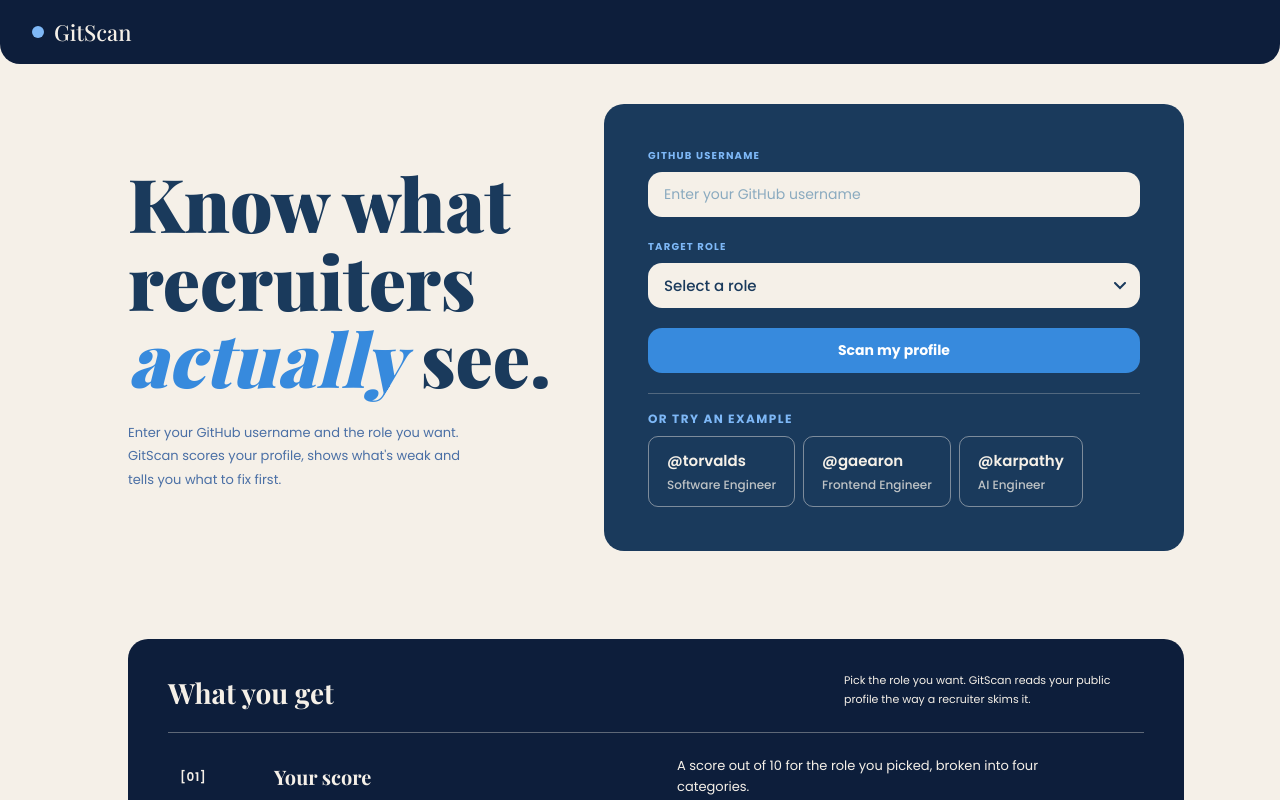
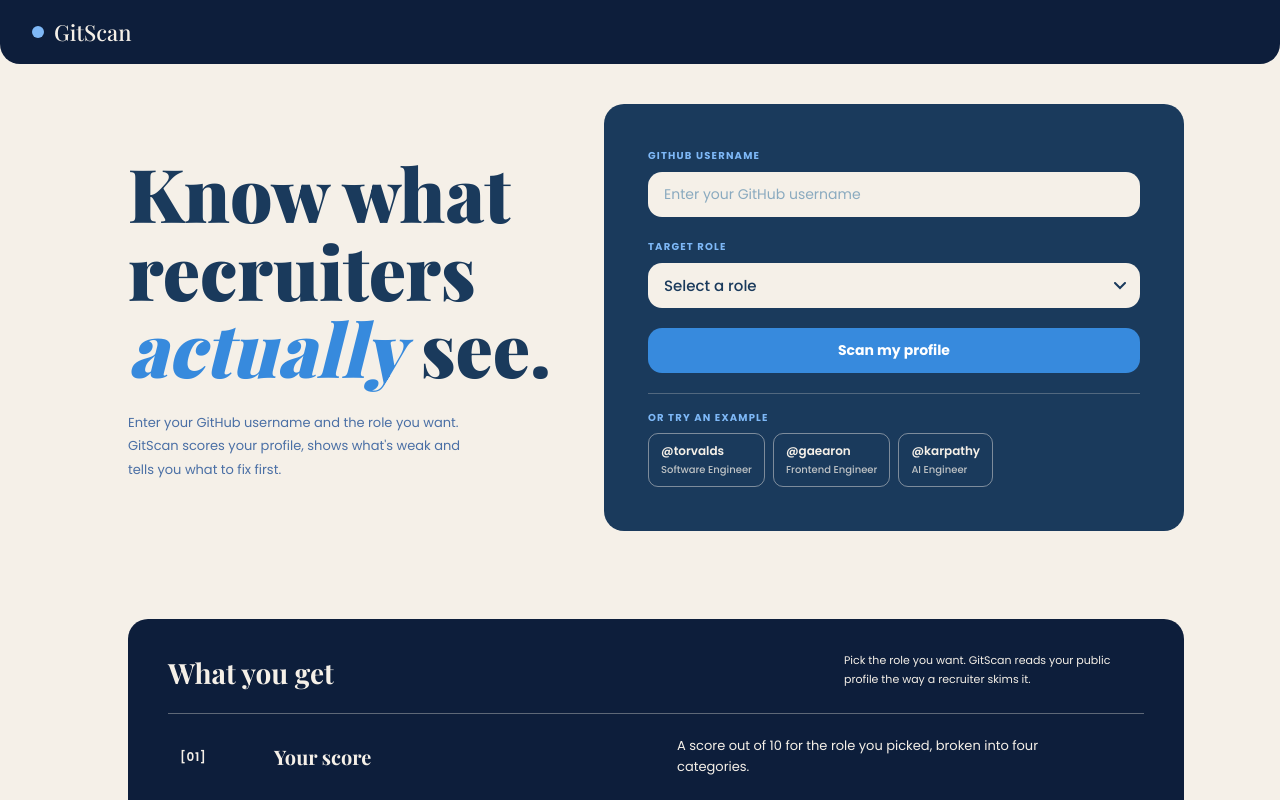
Before and after one commit to sara-deshpande/GitScan, a React (Create React App) app: page / in a window 1280 px wide. Shown: the top 800 px of the page. Built offline with nearby package versions, Linux system fonts and the light colour scheme; no server answers; a web font is replaced by a local one.

Commit message:
make example button smaller

```diff
--- a/src/components/Home.css
+++ b/src/components/Home.css
@@ -221,7 +221,7 @@
 
 .home .examples-label {
   color: #7eb8f7;
-  font-size: 12px;
+  font-size: 10px;
   font-weight: 700;
   letter-spacing: 0.12em;
   text-transform: uppercase;
@@ -241,13 +241,13 @@
   display: flex;
   flex-direction: column;
   align-items: flex-start;
-  gap: 4px;
-  padding: 12px 18px;
+  gap: 2px;
+  padding: 8px 12px;
   background: transparent;
   border: 1px solid rgba(245, 240, 232, 0.45);
   border-radius: 10px;
   color: #F5F0E8;
-  font-size: 15px;
+  font-size: 12px;
   font-weight: 600;
   text-align: left;
   cursor: pointer;
@@ -264,7 +264,7 @@
 }
 
 .example-role {
-  font-size: 12px;
+  font-size: 10px;
   font-weight: 500;
   opacity: 0.75;
 }
```
